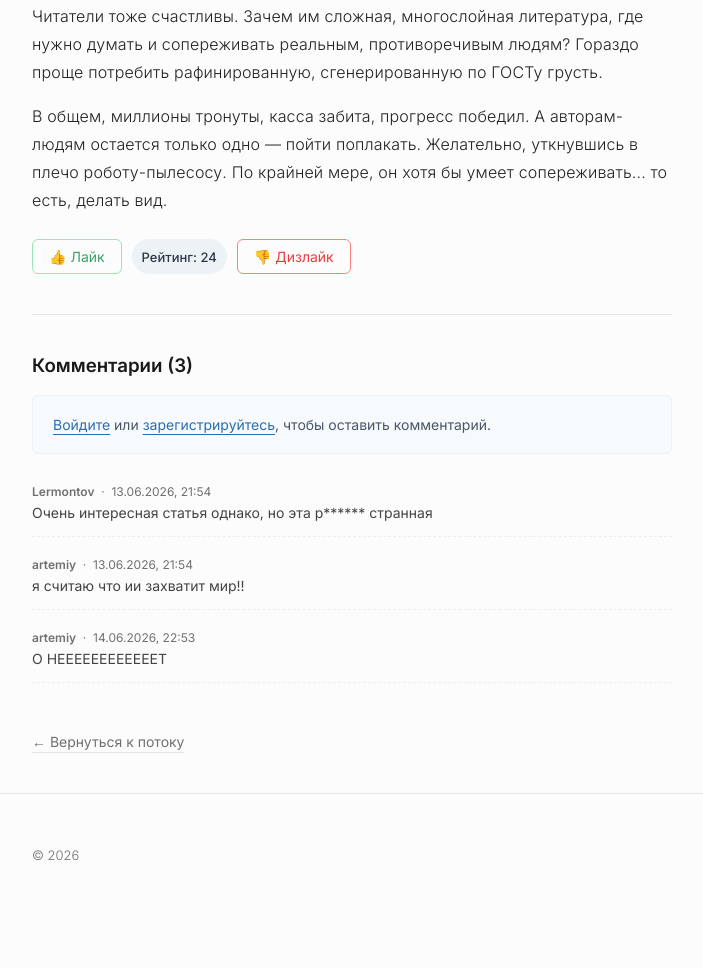
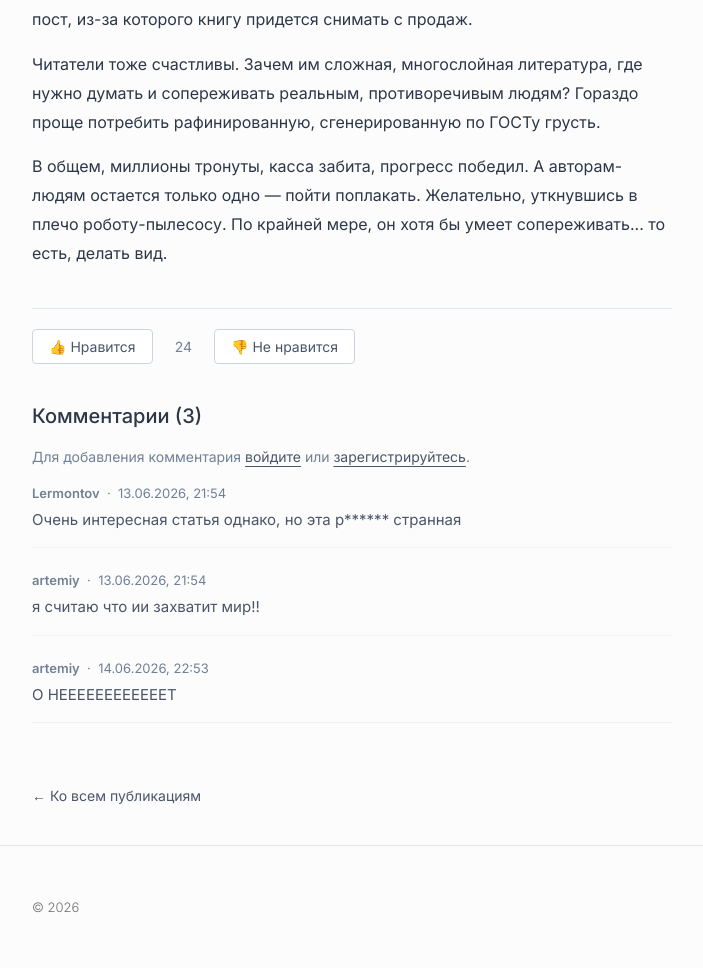
Before and after one commit to Gorganzolo/News_portal, a Django app: page /news/1/ in a window 1280 px wide. Shown: the part 1640-2608 px from the top of the page, without its empty margins (288-991 px from the left). Before the commit the page ends 2501 px from the top, so only its background shows below. Run offline with Django 5.2, Linux system fonts and the light colour scheme; data comes from the database, SQL or seed files in the repository; both versions use the stored data as it was after the commit; parts of the project's set-up code (start-up, migrations or seed data) failed here and were passed over.

Commit message:
Refactor templates to scandinavian style, improve admin readability
- Updated models.py to add verbose_name and verbose_name_plural.
- Enhanced admin.py with search_fields, list_filter, and better list_display.
- Rewrote news_list.html and news_detail.html with a minimalistic design extending default.html.
- Added comprehensive Russian comments to all modified files.

Co-authored-by: Gorganzolo <185068550+Gorganzolo@users.noreply.github.com>

```diff
--- a/NewsPortal/templates/news_view/news_detail.html
+++ b/NewsPortal/templates/news_view/news_detail.html
@@ -5,6 +5,7 @@
 
 {% block content %}
 <style>
+    /* Стили для статьи: чистые линии и читаемый шрифт */
     .article-header {
         margin-bottom: 30px;
     }
@@ -13,114 +14,62 @@
         font-size: 28px;
         font-weight: 600;
         margin: 0 0 12px 0;
-        letter-spacing: -0.5px;
-        line-height: 1.25;
+        color: #1a202c;
+        line-height: 1.3;
     }
 
     .article-meta {
-        font-size: 13px;
-        color: var(--text-muted);
-        font-weight: 300;
-        margin-bottom: 10px;
+        font-size: 14px;
+        color: #718096;
+        margin-bottom: 20px;
     }
 
+    /* Теги категорий */
     .category-tags {
         display: flex;
         flex-wrap: wrap;
         gap: 8px;
-        margin-bottom: 20px;
+        margin-bottom: 24px;
     }
 
     .category-tag {
         display: inline-flex;
         align-items: center;
-        background-color: #edf2f7;
-        padding: 4px 10px;
-        border-radius: 16px;
-        font-size: 12px;
+        background-color: #f7fafc;
+        border: 1px solid #e2e8f0;
+        padding: 4px 12px;
+        border-radius: 4px;
+        font-size: 13px;
         color: #4a5568;
     }
 
-    .category-tag a {
-        color: inherit;
-        text-decoration: none;
-        margin-right: 6px;
+    .btn-subscribe-small, .btn-unsubscribe-small {
+        background-color: transparent;
+        border: none;
+        font-size: 14px;
+        cursor: pointer;
+        margin-left: 6px;
+        padding: 0;
     }
 
-    .btn-subscribe-small {
-        background-color: transparent;
-        border: 1px solid #cbd5e0;
-        border-radius: 12px;
-        padding: 2px 6px;
-        font-size: 10px;
-        cursor: pointer;
-        color: #4a5568;
+    .btn-subscribe-small { color: #38a169; }
+    .btn-unsubscribe-small { color: #e53e3e; }
+
+    /* Основной текст */
+    .article-content {
+        font-size: 16px;
+        line-height: 1.8;
+        color: #2d3748;
     }
 
-    .btn-subscribe-small:hover {
-        background-color: #e2e8f0;
-    }
-
-    .btn-unsubscribe-small {
-        background-color: transparent;
-        border: 1px solid #fc8181;
-        border-radius: 12px;
-        padding: 2px 6px;
-        font-size: 10px;
-        cursor: pointer;
-        color: #e53e3e;
-    }
-
-    .btn-unsubscribe-small:hover {
-        background-color: #fff5f5;
-    }
-
-    .article-content {
-        font-size: 16px;
-        line-height: 1.75;
-        color: #222;
-        font-weight: 300;
-        letter-spacing: 0.01em;
-    }
-
-    .comments-section {
-        margin-top: 40px;
-        border-top: 1px solid var(--border-color);
-        padding-top: 20px;
-    }
-
-    .comment-item {
-        margin-bottom: 20px;
-        padding-bottom: 15px;
-        border-bottom: 1px dashed #eee;
-    }
-
-    .comment-meta {
-        font-size: 12px;
-        color: var(--text-muted);
-        margin-bottom: 5px;
-    }
-
-    .comment-text {
-        font-size: 14px;
-        color: #444;
-        margin: 0;
-    }
-
-    .back-link {
-        display: inline-block;
-        margin-top: 30px;
-        font-size: 14px;
-        text-decoration: none;
-        border-bottom: 1px solid var(--border-color);
-        padding-bottom: 2px;
-    }
-
+    /* Кнопки действий */
     .action-buttons {
         display: flex;
-        gap: 10px;
-        margin-top: 25px;
-        margin-bottom: 40px;
+        gap: 12px;
+        margin: 40px 0;
+        padding-top: 20px;
+        border-top: 1px solid #e2e8f0;
+        align-items: center;
         flex-wrap: wrap;
     }
 
@@ -129,125 +78,103 @@
         padding: 8px 16px;
         font-size: 14px;
         text-decoration: none;
-        border-radius: 6px;
-        transition: all 0.2s ease;
-        background-color: transparent;
-        cursor: pointer;
-        border: 1px solid var(--border-color);
-        color: var(--text-color);
-        font-family: inherit;
+        border-radius: 4px;
+        background-color: #fff;
+        border: 1px solid #cbd5e0;
+        color: #4a5568;
+        transition: background-color 0.2s;
     }
 
-    .btn:hover {
-        background-color: #f5f5f5;
-        border-color: #d0d0d0;
+    .btn:hover { background-color: #f7fafc; }
+
+    .rating-badge {
+        font-size: 14px;
+        color: #718096;
+        padding: 0 10px;
     }
 
-    .btn-edit {
-        color: #4a5568;
+    /* Секция комментариев */
+    .comments-section {
+        margin-top: 40px;
     }
 
-    .btn-delete {
-        color: #e53e3e;
-        border-color: #fc8181;
-    }
-
-    .btn-delete:hover {
-        background-color: #fff5f5;
-        border-color: #e53e3e;
-    }
-
-    .btn-like {
-        color: #38a169;
-        border-color: #9ae6b4;
-    }
-
-    .btn-like:hover {
-        background-color: #f0fff4;
-        border-color: #38a169;
-    }
-
-    .btn-dislike {
-        color: #e53e3e;
-        border-color: #fc8181;
-    }
-
-    .btn-dislike:hover {
-        background-color: #fff5f5;
-        border-color: #e53e3e;
-    }
-
-    .rating-badge {
-        display: inline-flex;
-        align-items: center;
-        justify-content: center;
-        padding: 4px 10px;
-        background-color: #edf2f7;
-        border-radius: 20px;
+    .comments-title {
+        font-size: 20px;
         font-weight: 500;
-        font-size: 13px;
+        margin-bottom: 20px;
         color: #2d3748;
     }
 
-    .comment-form-container {
-        margin-bottom: 30px;
-        padding: 20px;
-        background-color: #f7fafc;
-        border: 1px solid #edf2f7;
-        border-radius: 6px;
+    .comment-item {
+        margin-bottom: 24px;
+        padding-bottom: 16px;
+        border-bottom: 1px solid #edf2f7;
+    }
+
+    .comment-meta {
+        font-size: 13px;
+        color: #718096;
+        margin-bottom: 8px;
+    }
+
+    .comment-text {
+        font-size: 15px;
+        color: #4a5568;
+        margin: 0;
+        line-height: 1.5;
     }
 
     .comment-form-container textarea {
         width: 100%;
-        padding: 10px;
+        padding: 12px;
         border: 1px solid #cbd5e0;
-        border-radius: 6px;
+        border-radius: 4px;
         font-size: 14px;
         font-family: inherit;
         box-sizing: border-box;
-        margin-bottom: 10px;
+        margin-bottom: 12px;
         resize: vertical;
     }
 
-    .comment-form-container textarea:focus {
-        outline: none;
-        border-color: #a0aec0;
-    }
-
     .btn-submit-comment {
-        background-color: #4a5568;
-        color: white;
-        border: none;
+        background-color: #fff;
+        border: 1px solid #cbd5e0;
+        color: #2d3748;
         padding: 8px 16px;
-        border-radius: 6px;
+        border-radius: 4px;
         cursor: pointer;
         font-size: 14px;
-        font-weight: 500;
-        transition: background-color 0.2s;
     }
 
     .btn-submit-comment:hover {
-        background-color: #2d3748;
+        background-color: #f7fafc;
     }
+
+    .back-link {
+        display: inline-block;
+        margin-top: 40px;
+        font-size: 14px;
+        color: #4a5568;
+        text-decoration: none;
+    }
+    .back-link:hover { text-decoration: underline; }
 </style>
 
 <article>
-    {# Заголовок статьи и метаданные #}
+    {# Шапка публикации: заголовок и метаданные #}
     <div class="article-header">
         <h1 class="article-title">{{ post.title_of_post|censor }}</h1>
         <div class="article-meta">
-            <span>Автор: {{ post.author.user.username }}</span>
-            &nbsp;·&nbsp;
-            {# Дата публикации в формате день.месяц.год #}
-            <span>{{ post.data_created|date:'d.m.Y' }}</span>
-            &nbsp;·&nbsp;
-            <span>Рейтинг: {{ post.rating_of_post }}</span>
+            Автор: <strong>{{ post.author.user.username }}</strong> &nbsp;&middot;&nbsp;
+            {{ post.data_created|date:'d.m.Y' }} &nbsp;&middot;&nbsp;
+            Рейтинг: {{ post.rating_of_post }}
         </div>
 
+        {# Категории публикации #}
         <div class="category-tags">
             {% for category in post.category.all %}
                 <div class="category-tag">
-                    <span style="margin-right: 6px;">{{ category.name_category }}</span>
+                    <span>{{ category.name_category }}</span>
                     {% if user.is_authenticated %}
                         {% if user in category.subscribers.all %}
                             <form action="{% url 'unsubscribe' category.id %}" method="post" style="margin: 0; display: inline;">
@@ -266,71 +193,66 @@
         </div>
     </div>
 
-    {# Основной текст статьи #}
+    {# Текст публикации #}
     <div class="article-content">
         {{ post.text_of_post|censor|linebreaks }}
     </div>
 
-    {# Кнопки действий: Лайк, Дизлайк, Редактировать, Удалить #}
+    {# Блок действий пользователя #}
     <div class="action-buttons">
-        <a href="{% url 'like_post' post.id %}" class="btn btn-like">
-            👍 Лайк
-        </a>
-        <span class="rating-badge">Рейтинг: {{ post.rating_of_post }}</span>
-        <a href="{% url 'dislike_post' post.id %}" class="btn btn-dislike">
-            👎 Дизлайк
-        </a>
+        <a href="{% url 'like_post' post.id %}" class="btn">👍 Нравится</a>
+        <span class="rating-badge">{{ post.rating_of_post }}</span>
+        <a href="{% url 'dislike_post' post.id %}" class="btn">👎 Не нравится</a>
 
-        <div style="flex-grow: 1;"></div> {# Распорка #}
+        <div style="flex-grow: 1;"></div>
 
-        {# Показываем кнопки Редактировать/Удалить только автору поста #}
+        {# Управление для автора #}
         {% if user.is_authenticated and post.author.user == user %}
             {% if post.choice == 'NW' %}
-                <a href="{% url 'news_update' post.id %}" class="btn btn-edit">Редактировать</a>
-                <a href="{% url 'news_delete' post.id %}" class="btn btn-delete">Удалить</a>
+                <a href="{% url 'news_update' post.id %}" class="btn">Редактировать</a>
+                <a href="{% url 'news_delete' post.id %}" class="btn" style="color: #e53e3e; border-color: #fc8181;">Удалить</a>
             {% elif post.choice == 'AR' %}
-                <a href="{% url 'article_update' post.id %}" class="btn btn-edit">Редактировать</a>
-                <a href="{% url 'article_delete' post.id %}" class="btn btn-delete">Удалить</a>
+                <a href="{% url 'article_update' post.id %}" class="btn">Редактировать</a>
+                <a href="{% url 'article_delete' post.id %}" class="btn" style="color: #e53e3e; border-color: #fc8181;">Удалить</a>
             {% endif %}
         {% endif %}
     </div>
 
-    {# Секция комментариев к посту #}
+    {# Секция комментариев #}
     <div class="comments-section">
-        <h3>Комментарии ({{ post.comment_set.count }})</h3>
+        <h3 class="comments-title">Комментарии ({{ post.comment_set.count }})</h3>
 
-        {# Форма добавления комментария #}
+        {# Форма комментария #}
         <div class="comment-form-container">
             {% if user.is_authenticated %}
                 <form action="{% url 'add_comment' post.id %}" method="post">
                     {% csrf_token %}
                     {{ comment_form.comment_text }}
-                    <button type="submit" class="btn-submit-comment">Отправить комментарий</button>
+                    <button type="submit" class="btn-submit-comment">Отправить</button>
                 </form>
             {% else %}
-                <p style="margin: 0; color: #4a5568; font-size: 14px;">
-                    <a href="{% url 'account_login' %}?next={{ request.path }}" style="color: #2b6cb0;">Войдите</a>
-                    или
-                    <a href="{% url 'account_signup' %}?next={{ request.path }}" style="color: #2b6cb0;">зарегистрируйтесь</a>,
-                    чтобы оставить комментарий.
+                <p style="color: #718096; font-size: 14px; margin-bottom: 20px;">
+                    Для добавления комментария <a href="{% url 'account_login' %}?next={{ request.path }}" style="color: #4a5568;">войдите</a>
+                    или <a href="{% url 'account_signup' %}?next={{ request.path }}" style="color: #4a5568;">зарегистрируйтесь</a>.
                 </p>
             {% endif %}
         </div>
 
+        {# Список комментариев #}
         {% for comment in post.comment_set.all %}
             <div class="comment-item">
                 <div class="comment-meta">
-                    <strong>{{ comment.author_of_comment.username }}</strong> &nbsp;·&nbsp;
-                    <span>{{ comment.date_of_comment|date:'d.m.Y, H:i' }}</span>
+                    <strong>{{ comment.author_of_comment.username }}</strong> &nbsp;&middot;&nbsp;
+                    {{ comment.date_of_comment|date:'d.m.Y, H:i' }}
                 </div>
                 <p class="comment-text">{{ comment.comment_text|censor }}</p>
             </div>
         {% empty %}
-            <p>Комментариев пока нет.</p>
+            <p style="color: #718096; font-size: 14px;">Пока нет комментариев.</p>
         {% endfor %}
     </div>
 
-    {# Ссылка для возврата на главную #}
-    <a href="/news/" class="back-link">&larr; Вернуться к потоку</a>
+    {# Ссылка назад #}
+    <a href="/news/" class="back-link">&larr; Ко всем публикациям</a>
 </article>
 {% endblock content %}
```
Also changed, not shown: NewsPortal/news/admin.py (+12 -6 lines), NewsPortal/news/models.py (+46 -27 lines), NewsPortal/templates/news_view/news_list.html (+64 -74 lines), verify.py (added, +40 -0 lines), NewsPortal/db.sqlite3, NewsPortal/news/migrations/0003_alter_author_options_alter_comment_options_and_more.py (added), 1 other file.
